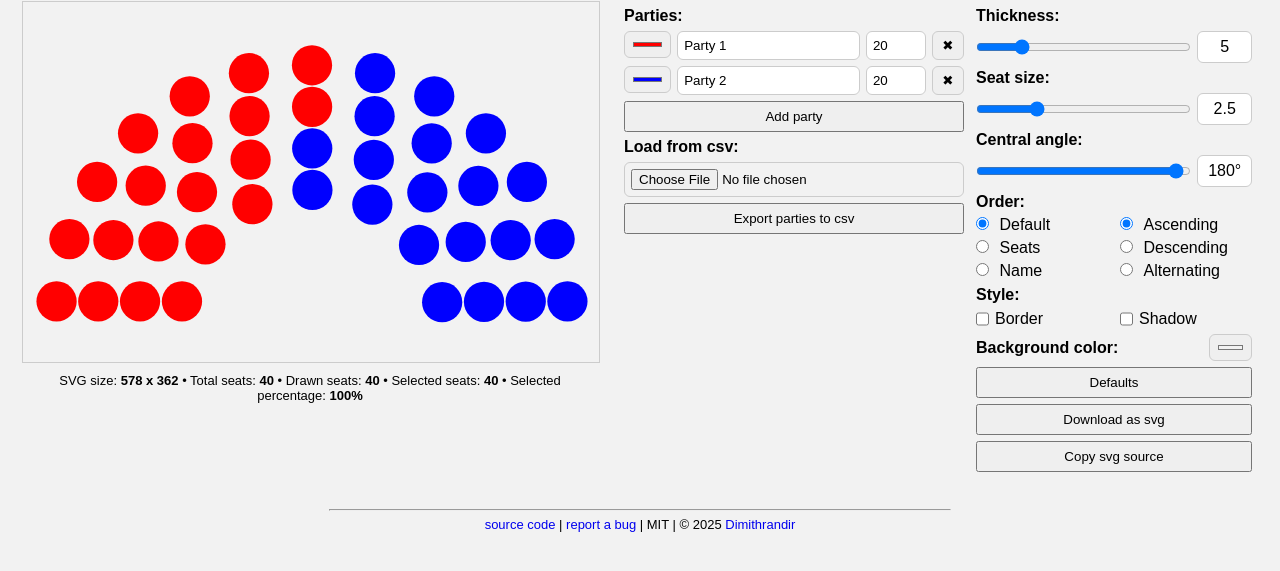
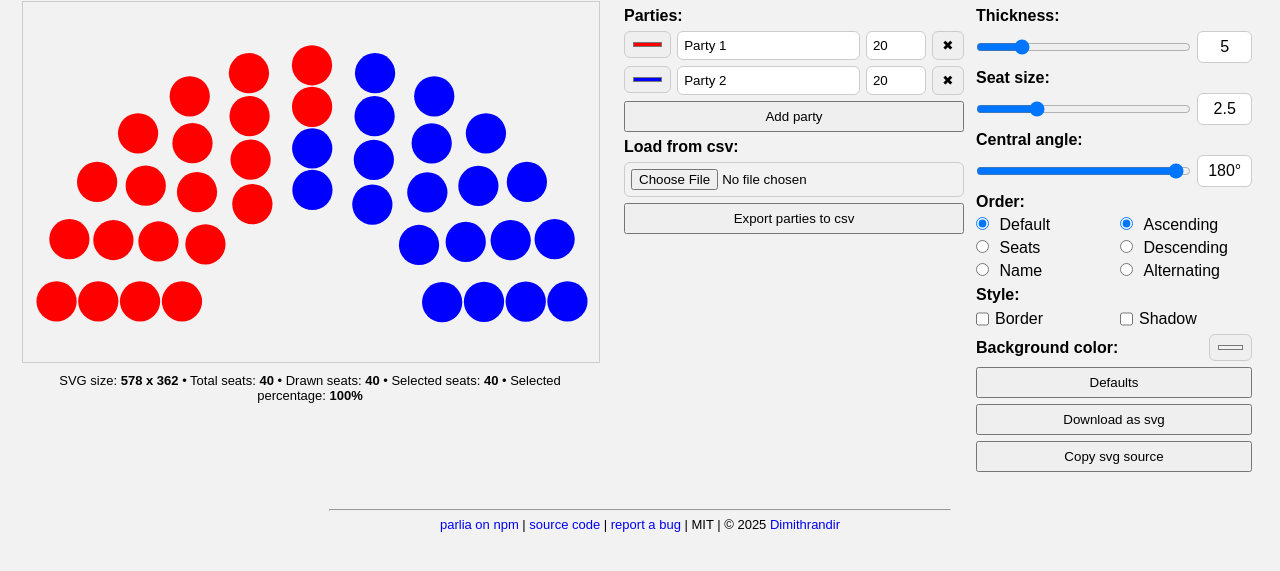
Before and after one commit to Dimithrandir/parlia, a website: page index.html in a window 1280 px wide. Shown: the part 55-626 px from the top of the page. Drawn offline with Linux system fonts and the light colour scheme.

Commit message:
docs: add links to npmjs.com

```diff
--- a/index.html
+++ b/index.html
@@ -99,7 +99,7 @@
 	</div>
 	<footer>
 		<hr/>
-		<a href="https://github.com/Dimithrandir/parlia">source code</a> | <a href="https://github.com/Dimithrandir/parlia/issues">report a bug</a> | MIT | © 2025 <a href="https://github.com/Dimithrandir"> Dimithrandir</a>
+		<a href="https://www.npmjs.com/package/parlia">parlia on npm</a> | <a href="https://github.com/Dimithrandir/parlia">source code</a> | <a href="https://github.com/Dimithrandir/parlia/issues">report a bug</a> | MIT | © 2025 <a href="https://github.com/Dimithrandir"> Dimithrandir</a>
 	</footer>
 </body>
 </html>
```
Also changed, not shown: README.md.
